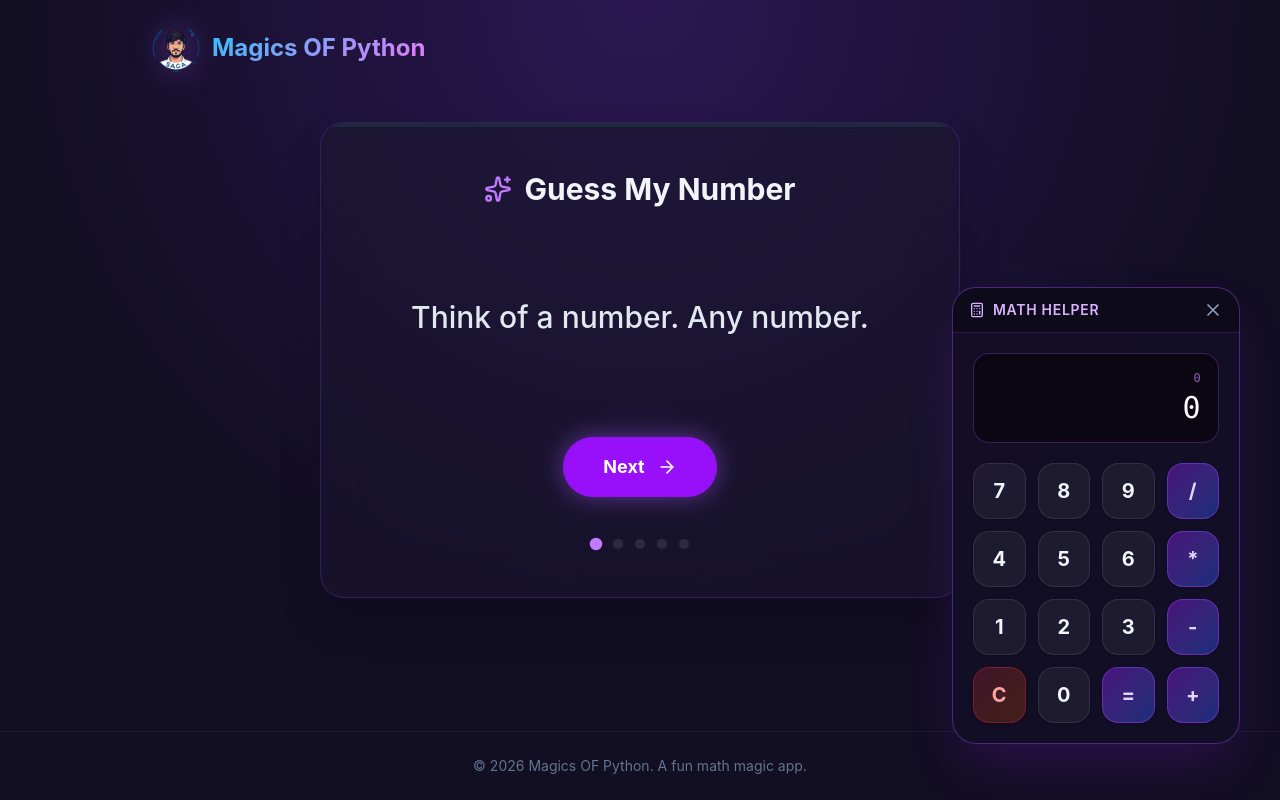
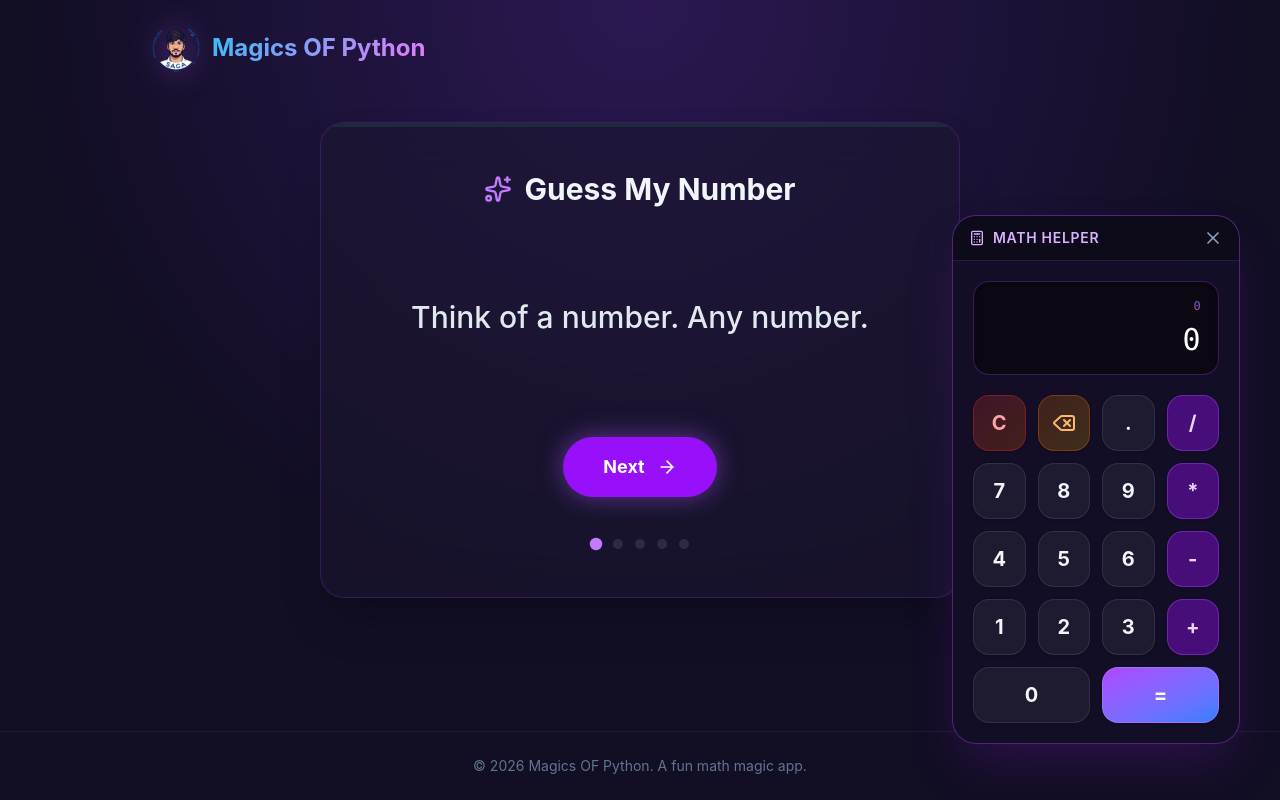
Before and after one commit to BlueHeart-Saga/magic-app, a React (Vite) app: page /game/guess-my-number in a window 1280 px wide. Both pictures are taken after a click on the button 1205 px from the left and 725 px from the top of the page. Built offline with nearby package versions, Linux system fonts and the light colour scheme.

Commit message:
feat: added individual DEL backspace button to floating calculator

```diff
--- a/src/components/FloatingCalculator.jsx
+++ b/src/components/FloatingCalculator.jsx
@@ -1,6 +1,6 @@
 import { useState } from 'react';
 import { motion, AnimatePresence } from 'framer-motion';
-import { Calculator, X } from 'lucide-react';
+import { Calculator, X, Delete } from 'lucide-react';
 
 export default function FloatingCalculator() {
     const [isOpen, setIsOpen] = useState(false);
@@ -11,6 +11,12 @@ export default function FloatingCalculator() {
         if (val === 'C') {
             setDisplay('0');
             setEquation('');
+            return;
+        }
+
+        if (val === 'DEL') {
+            setDisplay((prev) => prev.length > 1 && prev !== 'Error' ? prev.slice(0, -1) : '0');
+            setEquation((prev) => prev.length > 1 ? prev.slice(0, -1) : '');
             return;
         }
 
@@ -37,6 +43,12 @@ export default function FloatingCalculator() {
             return;
         }
 
+        if (val === '.') {
+            setEquation((prev) => prev + '.');
+            setDisplay((prev) => (prev === 'Error' ? '.' : prev + '.'));
+            return;
+        }
+
         if (['+', '-', '*', '/'].includes(val)) {
             setEquation((prev) => prev + val);
             setDisplay(val);
@@ -52,10 +64,28 @@ export default function FloatingCalculator() {
     };
 
     const buttons = [
-        '7', '8', '9', '/',
-        '4', '5', '6', '*',
-        '1', '2', '3', '-',
-        'C', '0', '=', '+'
+        { id: 'C', class: 'bg-gradient-to-br from-red-500/20 to-orange-500/20 text-red-300 border-red-500/30 hover:from-red-500/40' },
+        { id: 'DEL', class: 'bg-gradient-to-br from-orange-500/20 to-yellow-500/20 text-orange-300 border-orange-500/30 hover:from-orange-500/40' },
+        { id: '.', class: 'bg-white/5 text-slate-100 border-white/10 hover:bg-white/10' },
+        { id: '/', class: 'bg-purple-600/40 text-purple-200 border-purple-500/40 hover:bg-purple-500/60' },
+
+        { id: '7', class: 'bg-white/5 text-slate-100 border-white/10 hover:bg-white/10' },
+        { id: '8', class: 'bg-white/5 text-slate-100 border-white/10 hover:bg-white/10' },
+        { id: '9', class: 'bg-white/5 text-slate-100 border-white/10 hover:bg-white/10' },
+        { id: '*', class: 'bg-purple-600/40 text-purple-200 border-purple-500/40 hover:bg-purple-500/60' },
+
+        { id: '4', class: 'bg-white/5 text-slate-100 border-white/10 hover:bg-white/10' },
+        { id: '5', class: 'bg-white/5 text-slate-100 border-white/10 hover:bg-white/10' },
+        { id: '6', class: 'bg-white/5 text-slate-100 border-white/10 hover:bg-white/10' },
+        { id: '-', class: 'bg-purple-600/40 text-purple-200 border-purple-500/40 hover:bg-purple-500/60' },
+
+        { id: '1', class: 'bg-white/5 text-slate-100 border-white/10 hover:bg-white/10' },
+        { id: '2', class: 'bg-white/5 text-slate-100 border-white/10 hover:bg-white/10' },
+        { id: '3', class: 'bg-white/5 text-slate-100 border-white/10 hover:bg-white/10' },
+        { id: '+', class: 'bg-purple-600/40 text-purple-200 border-purple-500/40 hover:bg-purple-500/60' },
+
+        { id: '0', class: 'col-span-2 bg-white/5 text-slate-100 border-white/10 hover:bg-white/10' },
+        { id: '=', class: 'col-span-2 bg-gradient-to-br from-purple-500 to-blue-500 text-white border-purple-400/50 hover:brightness-110' },
     ];
 
     return (
@@ -82,8 +112,8 @@ export default function FloatingCalculator() {
                         </div>
 
                         <div className="p-5">
-                            <div className="bg-[#0b0814] rounded-2xl p-4 mb-5 border border-purple-500/30 text-right overflow-hidden shadow-inner">
-                                <div className="text-xs font-mono text-purple-400 h-4 break-all opacity-70 mb-1 tracking-widest">
+                            <div className="bg-[#0b0814] rounded-2xl p-4 mb-5 border border-purple-500/30 text-right overflow-hidden shadow-inner flex flex-col justify-end">
+                                <div className="text-xs font-mono text-purple-400 h-4 break-all opacity-70 mb-1 tracking-widest overflow-hidden">
                                     {equation || display}
                                 </div>
                                 <div className="text-3xl font-mono text-white tracking-wider mt-1 truncate">
@@ -94,18 +124,12 @@ export default function FloatingCalculator() {
                             <div className="grid grid-cols-4 gap-3">
                                 {buttons.map((btn) => (
                                     <motion.button
-                                        key={btn}
+                                        key={btn.id}
                                         whileTap={{ scale: 0.85 }}
-                                        onClick={() => handlePress(btn)}
-                                        className={`h-14 rounded-2xl text-xl font-bold flex items-center justify-center transition-all shadow-sm
-                      ${['+', '-', '*', '/', '='].includes(btn)
-                                                ? 'bg-gradient-to-br from-purple-600/40 to-blue-600/40 hover:from-purple-500/60 hover:to-blue-500/60 text-purple-200 border border-purple-500/40'
-                                                : btn === 'C'
-                                                    ? 'bg-gradient-to-br from-red-500/20 to-orange-500/20 hover:from-red-500/40 text-red-300 border border-red-500/30'
-                                                    : 'bg-white/5 hover:bg-white/10 text-slate-100 border border-white/10'
-                                            }`}
+                                        onClick={() => handlePress(btn.id)}
+                                        className={`h-14 rounded-2xl text-xl font-bold flex items-center justify-center transition-all shadow-sm border ${btn.class}`}
                                     >
-                                        {btn}
+                                        {btn.id === 'DEL' ? <Delete className="w-6 h-6" /> : btn.id}
                                     </motion.button>
                                 ))}
                             </div>
```
